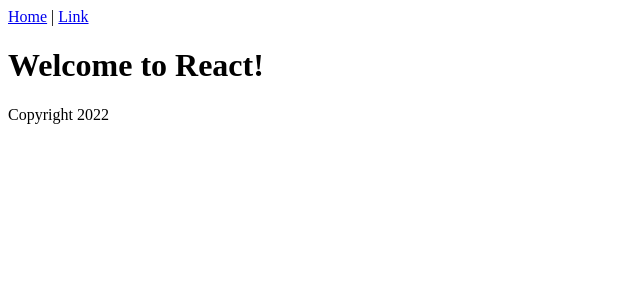
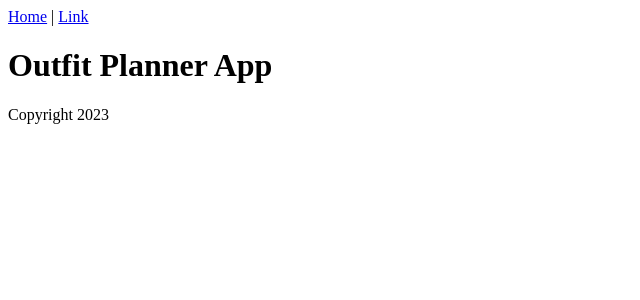
Before and after one commit to adenaeisenberg/outfit-planner, a React (Vite) app: page / in a window 1280 px wide. Shown: the top 300 px of the page, without its empty margins (0-640 px from the left). Built offline with nearby package versions, Linux system fonts and the light colour scheme.

Commit message:
changed title, changed date on footer

```diff
--- a/src/Content.jsx
+++ b/src/Content.jsx
@@ -1,7 +1,7 @@
 export function Content() {
   return (
     <div>
-      <h1>Welcome to React!</h1>
+      <h1>Outfit Planner App</h1>
     </div>
   );
 }
--- a/src/Footer.jsx
+++ b/src/Footer.jsx
@@ -1,7 +1,7 @@
 export function Footer() {
   return (
     <footer>
-      <p>Copyright 2022</p>
+      <p>Copyright 2023</p>
     </footer>
   );
 }
```
